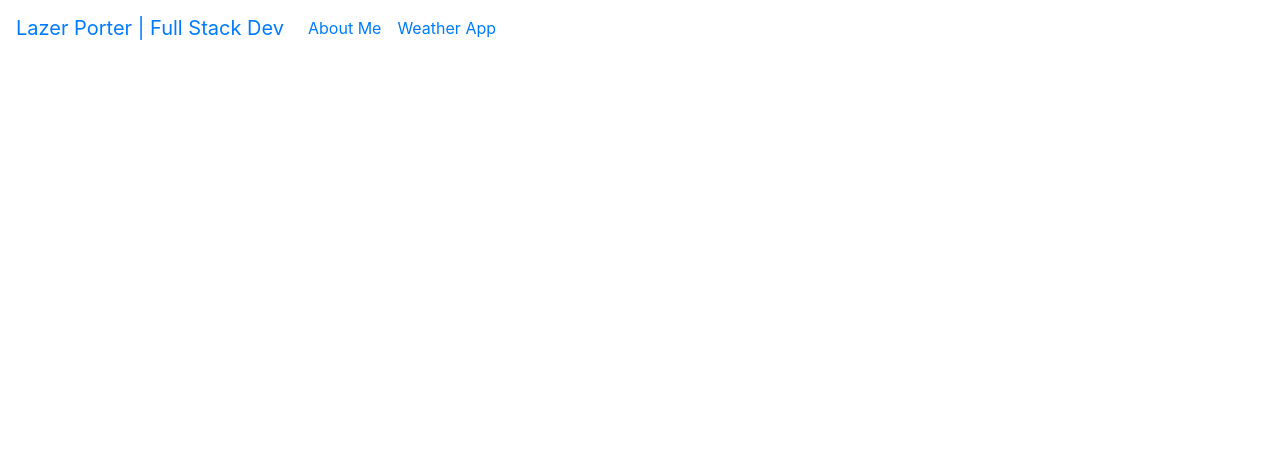
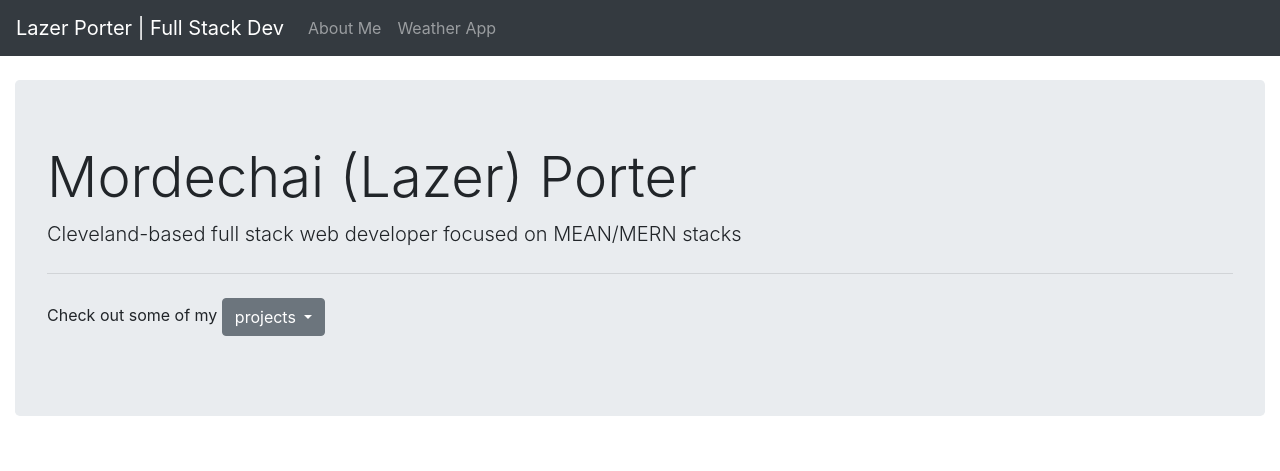
Before and after one commit to lazarporter/lazer_portfolio, a web app: file index.html in a window 1280 px wide. Shown: the top 471 px of the page. Run offline with its HTML, style and script files only (its server is not run), Linux system fonts and the light colour scheme; some libraries are stand-ins or nearby versions.

Commit message:
skeleton for home page first row

```diff
--- a/css/style.css
+++ b/css/style.css
@@ -1,7 +1,7 @@
 html, body{
   height: 100%;
 }
-#main{
+#weather-main{
   padding: 1em;
   background: no-repeat center url('../img/tadej-skofic-571573-unsplash.jpg');
   background-size: cover;
--- a/index.html
+++ b/index.html
@@ -14,7 +14,7 @@
 
 <body>
     <header>
-        <nav class="navbar navbar-expand-lg">
+        <nav class="navbar navbar-expand-lg navbar-dark bg-dark">
             <a class="navbar-brand" href="#">Lazer Porter | Full Stack Dev</a>
             <div class="collapse navbar-collapse" id="navbarNav">
                 <ul class="navbar-nav">
@@ -28,9 +28,33 @@
             </div>
         </nav>
     </header>
-    <main>
 
-    </main>
+    <div class="container-fluid">
+
+        <div class="row py-4">
+            <div class="col">
+                <div class="jumbotron">
+                    <h1 class="display-4">Mordechai (Lazer) Porter</h1>
+                    <p class="lead">Cleveland-based full stack web developer focused on MEAN/MERN stacks</p>
+                    <hr class="my-4">
+                    <p>Check out some of my
+                        <span class="dropdown">
+                            <button class="btn btn-secondary dropdown-toggle" type="button" id="dropdownMenuButton"
+                                data-toggle="dropdown" aria-haspopup="true" aria-expanded="false">
+                                projects
+                            </button>
+                            <div class="dropdown-menu" aria-labelledby="dropdownMenuButton">
+                                <a class="dropdown-item" href="#">Project 1</a>
+                                <a class="dropdown-item" href="#">Project 1</a>
+                                <a class="dropdown-item" href="#">Project 1</a>
+                            </div>
+                        </span>
+                    </p>
+
+                </div>
+            </div>
+        </div>
+    </div>
 
 
 </body>
--- a/weather.html
+++ b/weather.html
@@ -15,7 +15,7 @@
 
 <body>
     <header>
-        <nav class="navbar navbar-expand-lg">
+        <nav class="navbar navbar-expand-lg navbar-dark bg-dark">
             <a class="navbar-brand" href="#">Lazer Porter | Full Stack Dev</a>
             <div class="collapse navbar-collapse" id="navbarNav">
                 <ul class="navbar-nav">
@@ -30,7 +30,7 @@
         </nav>
     </header>
 
-    <div class="container-fluid" id="main">
+    <div class="container-fluid" id="weather-main">
         <div class="jumbotron" id="hero-box">
             <div class="row">
                 <div class="col-md-6">
```
